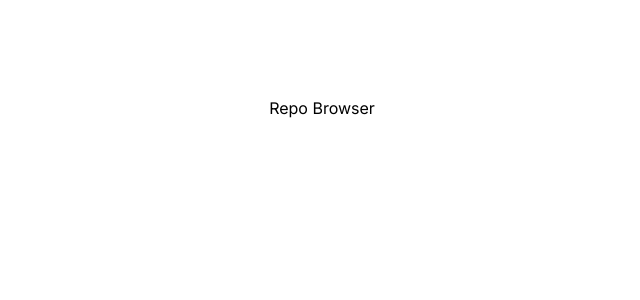
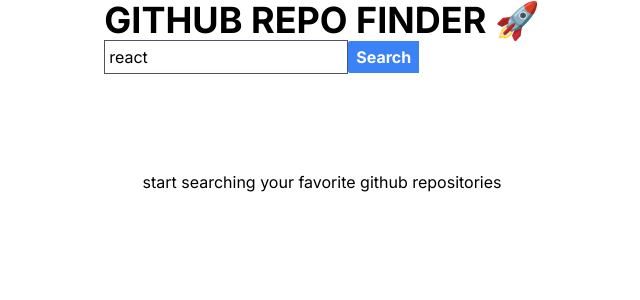
Before and after one commit to DmelladoH/repo-browser, a Next.js app: page / in a window 1280 px wide. Shown: the top 300 px of the page, without its empty margins (318-958 px from the left). Built offline with nearby package versions, Linux system fonts and the light colour scheme.

Commit message:
add search bar

```diff
--- a/app/layout.tsx
+++ b/app/layout.tsx
@@ -1,22 +1,26 @@
-import type { Metadata } from 'next'
-import { Inter } from 'next/font/google'
-import './globals.css'
+import type { Metadata } from "next";
+import { Inter } from "next/font/google";
+import "./globals.css";
+import Header from "./ui/header";
 
-const inter = Inter({ subsets: ['latin'] })
+const inter = Inter({ subsets: ["latin"] });
 
 export const metadata: Metadata = {
-  title: 'Create Next App',
-  description: 'Generated by create next app',
-}
+  title: "GitHub Repo Finder",
+  description: "Generated by create next app",
+};
 
 export default function RootLayout({
   children,
 }: {
-  children: React.ReactNode
+  children: React.ReactNode;
 }) {
   return (
     <html lang="en">
-      <body className={inter.className}>{children}</body>
+      <body className={inter.className}>
+        <Header />
+        {children}
+      </body>
     </html>
-  )
+  );
 }
--- a/app/page.tsx
+++ b/app/page.tsx
@@ -1,16 +1,15 @@
 import { Console } from "console";
 import { getRepos } from "../lib/getRepos";
-import TableRepo from "../ui/repo-table";
+import TableRepo from "./ui/repo-table";
 import { useState } from "react";
+import Search from "./ui/search";
 
 export default async function Home() {
   // const repos = await getRepos({ search: "react", page: page });
   // console.log(repos);
   return (
-    <main className="flex min-h-screen flex-col items-center justify-between p-24">
-      <h1>Repo Browser</h1>
-
-      {/* <TableRepo repos={repos} /> */}
+    <main className="flex min-h-screen flex-col items-center p-24">
+      <p>start searching your favorite github repositories</p>
     </main>
   );
 }
--- a/app/repos/page.tsx
+++ b/app/repos/page.tsx
@@ -1,17 +1,10 @@
 import { getRepos } from "@/lib/getRepos";
-import {
-  TableContainer,
-  Paper,
-  Table,
-  TableHead,
-  TableRow,
-  TableCell,
-  TableBody,
-} from "@mui/material";
-import { Repo } from "../types";
 import Link from "next/link";
 import { MAX_PAGE } from "@/constants";
-import TableRepo from "@/ui/repo-table";
+import TableRepo from "@/app/ui/repo-table";
+import Search from "@/app/ui/search";
+import Action from "../ui/action";
+import Header from "../ui/header";
 
 interface Props {
   searchParams: { [key: string]: string | string[] | undefined };
@@ -24,19 +17,30 @@
 
   const repos = await getRepos({ search: name, page: page, limit: MAX_PAGE });
 
-  console.log(repos[0].name);
+  if (repos.length === 0) {
+    return (
+      <main>
+        <div className="flex justify-center m-7">
+          <p>Not Found</p>
+        </div>
+      </main>
+    );
+  }
+
   return (
-    <main>
-      <h1>Repos</h1>
+    <main className="m-4">
       <TableRepo repos={repos} />
-      <section>
-        <Link href={`/repos?name=${name}&page=${page > 1 ? page - 1 : 1}`}>
+      <footer className="flex gap-8 justify-center  m-5">
+        <Action href={`/repos?name=${name}&page=${page > 1 ? page - 1 : 1}`}>
           <p>previous</p>
-        </Link>
-        <Link href={`/repos?name=${name}&page=${page + 1}`}>
+        </Action>
+        <div className="flex items-center justify-center">
+          <p>{page}</p>
+        </div>
+        <Action href={`/repos?name=${name}&page=${page + 1}`}>
           <p>next</p>
-        </Link>
-      </section>
+        </Action>
+      </footer>
     </main>
   );
 }
--- /dev/null
+++ b/app/ui/action.tsx
@@ -0,0 +1,24 @@
+import Link from "next/link";
+
+interface Props {
+  action?: () => void;
+  href?: string;
+  children: React.ReactNode;
+  props?: any;
+}
+
+function Action({ action, href, children, ...props }: Props) {
+  const style = `bg-blue-500 hover:bg-blue-700 text-white font-bold py-2 px-4 rounded-full`;
+
+  return href ? (
+    <Link href={href} {...props} className={style}>
+      {children}
+    </Link>
+  ) : (
+    <button onClick={action} {...props} className={style}>
+      {children}
+    </button>
+  );
+}
+
+export default Action;
--- /dev/null
+++ b/app/ui/header.tsx
@@ -0,0 +1,14 @@
+import Search from "./search";
+
+function Header() {
+  return (
+    <header className="grid justify-center">
+      <h1 className="text-4xl font-bold uppercase text-center">
+        GitHub Repo Finder 🚀
+      </h1>
+      <Search />
+    </header>
+  );
+}
+
+export default Header;
--- /dev/null
+++ b/app/ui/input.tsx
@@ -0,0 +1,5 @@
+function Input({ ...props }) {
+  return <input className="border border-gray-600 p-1" {...props} />;
+}
+
+export default Input;
--- a/ui/repo-table.tsx
+++ b/app/ui/repo-table.tsx
@@ -8,7 +8,7 @@
   TableBody,
   TablePagination,
 } from "@mui/material";
-import { Repo } from "../app/types";
+import { Repo } from "../types";
 
 function TableRepo({ repos }: any) {
   return (
--- /dev/null
+++ b/app/ui/search.tsx
@@ -0,0 +1,30 @@
+"use client";
+
+import { useRouter } from "next/navigation";
+import Input from "./input";
+
+function Search({ defName = "react" }) {
+  const router = useRouter();
+  const onSubmit = (event: React.FormEvent<HTMLFormElement>) => {
+    event.preventDefault();
+    const formData = new FormData(event.currentTarget);
+    const name = formData.get("search");
+    console.log(name);
+    router.push(`/repos?name=${name}`);
+  };
+  return (
+    <section className="flex gap-1">
+      <form onSubmit={onSubmit}>
+        <Input name="search" type="text" defaultValue={defName} />
+        <button
+          className="bg-blue-500 hover:bg-blue-700 text-white font-bold py-1 px-2 rounded-s-sm"
+          type="submit"
+        >
+          Search
+        </button>
+      </form>
+    </section>
+  );
+}
+
+export default Search;
```
Also changed, not shown: 1 other file (tests, documents, lock files or other folders).
